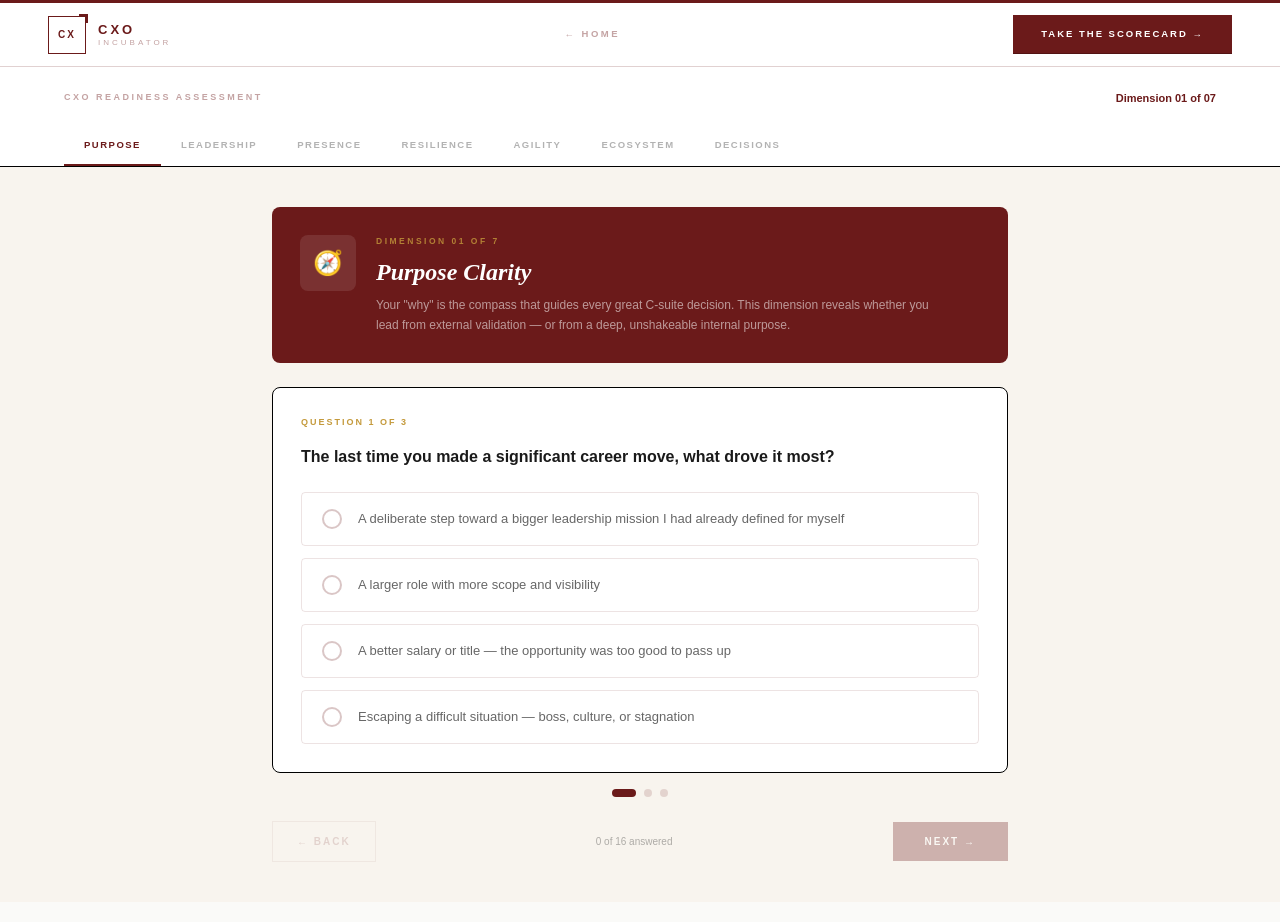
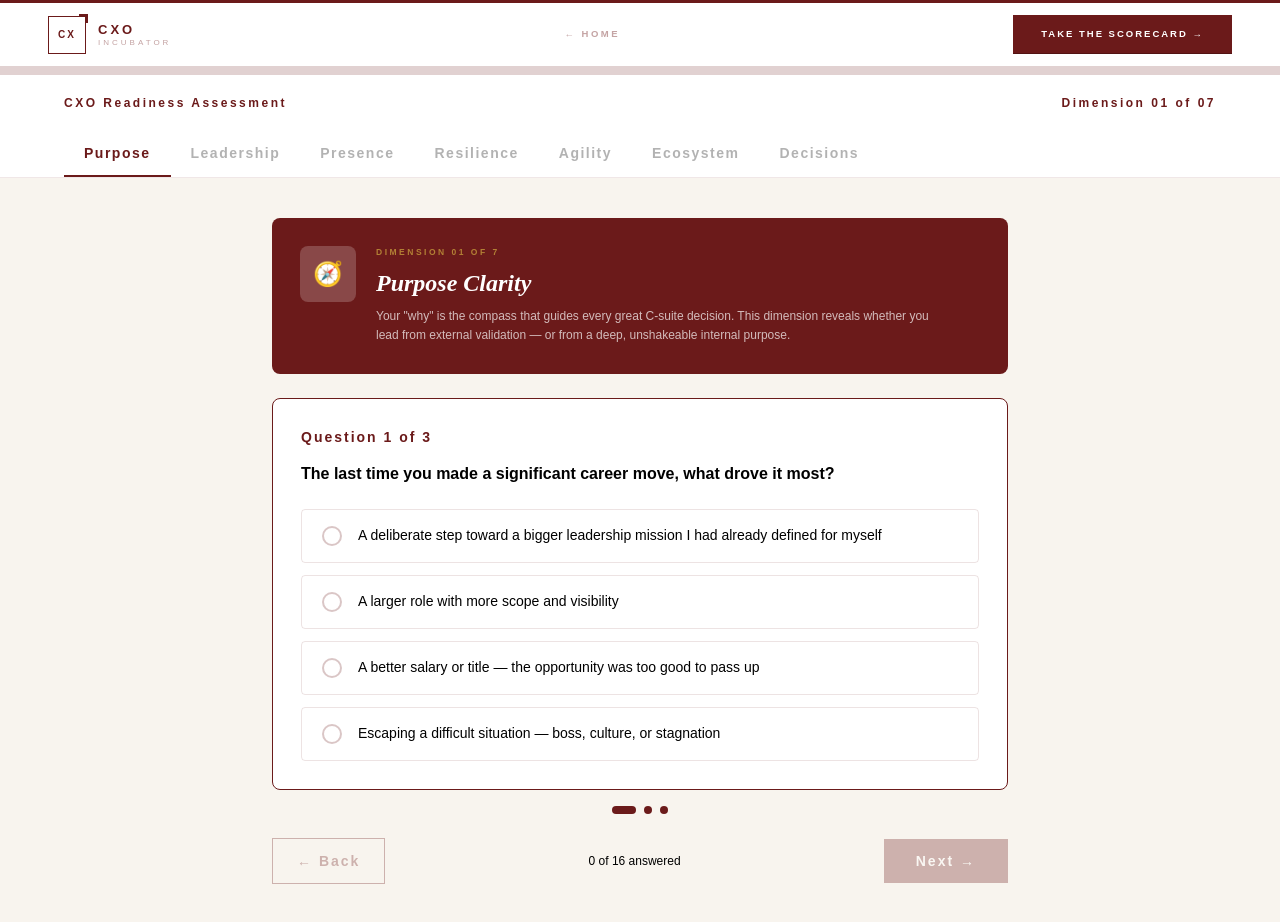
Before and after one commit to KumarVivekPathak/cxo-incubator-new, a React (Vite) app: page /assessment in a window 1280 px wide. Built offline with nearby package versions, Linux system fonts and the light colour scheme.

Commit message:
assessment

```diff
--- a/src/pages/assessment/Assessment.tsx
+++ b/src/pages/assessment/Assessment.tsx
@@ -240,24 +240,24 @@ export default function Assessment() {
   const isLast = dimIndex === DIMENSIONS.length - 1 && qIndex === dim.questions.length - 1;
 
   return (
-    <div className="min-h-screen bg-[#F8F4EE]">
+    <div className="min-h-screen bg-cream">
 
       {/* ── Assessment Navbar ── */}
-      <div className="bg-white border-b border-[#6B1A1A]/08 sticky top-0 z-50">
+      <div className="bg-white border-b border-maroon/10 sticky top-0 z-50">
         {/* Progress bar */}
-        <div className="h-[3px] bg-[#6B1A1A]/08">
+        <div className="h-2 bg-maroon/20">
           <div
-            className="h-full bg-[#C49A3C] transition-all duration-500"
+            className="h-full bg-maroon transition-all duration-500"
             style={{ width: `${progress}%` }}
           />
         </div>
 
         <div className="px-8 md:px-16">
           <div className="flex items-center justify-between h-14">
-            <p className="text-[9px] font-bold tracking-[2.5px] uppercase text-[#6B1A1A]/40">
+            <p className="text-xs font-semibold tracking-[2.5px] text-maroon">
               CXO Readiness Assessment
             </p>
-            <p className="text-[11px] font-bold text-[#6B1A1A]">
+            <p className="text-xs font-semibold tracking-[2.5px] text-maroon">
               Dimension {String(dimIndex + 1).padStart(2, "0")} of{" "}
               {String(DIMENSIONS.length).padStart(2, "0")}
             </p>
@@ -269,11 +269,11 @@ export default function Assessment() {
               <button
                 key={d.id}
                 onClick={() => { setDimIndex(i); setQIndex(0); }}
-                className={`px-5 py-3 text-[9.5px] font-bold tracking-[1.5px] uppercase border-b-2 transition-colors duration-200 whitespace-nowrap ${
+                className={`px-5 py-3 text-sm font-bold tracking-[1.5px] border-b-2 transition-colors duration-200 whitespace-nowrap ${
                   i === dimIndex
-                    ? "border-[#6B1A1A] text-[#6B1A1A]"
+                    ? "border-maroon text-maroon"
                     : i < dimIndex
-                    ? "border-[#C49A3C]/40 text-[#C49A3C]/60"
+                    ? "border-maroon text-maroon"
                     : "border-transparent text-black/30"
                 }`}
               >
@@ -288,8 +288,8 @@ export default function Assessment() {
       <div className="max-w-3xl mx-auto px-4 py-10">
 
         {/* Dimension header card */}
-        <div className="bg-[#6B1A1A] rounded-lg p-7 mb-6 flex gap-5 items-start">
-          <div className="w-14 h-14 bg-white/10 rounded-lg flex items-center justify-center flex-shrink-0 text-2xl">
+        <div className="bg-maroon rounded-lg p-7 mb-6 flex gap-5 items-start">
+          <div className="w-14 h-14 bg-white/20 rounded-lg flex items-center justify-center text-2xl">
             {dim.icon}
           </div>
           <div>
@@ -300,19 +300,19 @@ export default function Assessment() {
             <h2 className="text-2xl font-bold text-white font-serif italic mb-2">
               {dim.title}
             </h2>
-            <p className="text-[12px] text-white/55 leading-relaxed max-w-xl">
+            <p className="text-xs text-white/70 leading-relaxed max-w-xl">
               {dim.description}
             </p>
           </div>
         </div>
 
         {/* Question card */}
-        <div className="bg-white border border-[#6B1A1A]/08 rounded-lg p-7 mb-4">
-          <p className="text-[9px] font-bold tracking-[2px] uppercase text-[#C49A3C] mb-4">
+        <div className="bg-white border border-maroon rounded-lg p-7 mb-4">
+          <p className="text-sm font-bold tracking-[2px] text-maroon mb-4">
             Question {qIndex + 1} of {dim.questions.length}
           </p>
 
-          <h3 className="text-[16px] font-semibold text-[#1A1A1A] leading-snug mb-6">
+          <h3 className="text-md font-semibold text-black leading-snug mb-6">
             {question.text}
           </h3>
 
@@ -324,23 +324,23 @@ export default function Assessment() {
                 onClick={() => handleSelect(i)}
                 className={`flex items-center gap-4 w-full text-left px-5 py-4 border rounded-sm transition-all duration-200 ${
                   selected === i
-                    ? "border-[#6B1A1A] bg-[#6B1A1A]/04"
-                    : "border-[#6B1A1A]/12 hover:border-[#6B1A1A]/30 hover:bg-[#F8F4EE]"
+                    ? "border-maroon bg-maroon/04"
+                    : "border-maroon/12 hover:border-maroon/30 hover:bg-cream"
                 }`}
               >
                 {/* Radio circle */}
-                <div className={`w-5 h-5 rounded-full border-2 flex-shrink-0 flex items-center justify-center transition-colors duration-200 ${
+                <div className={`w-5 h-5 rounded-full border-2 flex items-center justify-center transition-colors duration-200 ${
                   selected === i
-                    ? "border-[#6B1A1A] bg-[#6B1A1A]"
-                    : "border-[#6B1A1A]/25"
+                    ? "border-maroon bg-maroon"
+                    : "border-maroon/25"
                 }`}>
                   {selected === i && (
                     <div className="w-2 h-2 rounded-full bg-white" />
                   )}
                 </div>
 
-                <span className={`text-[13px] leading-snug transition-colors duration-200 ${
-                  selected === i ? "text-[#6B1A1A] font-medium" : "text-black/60"
+                <span className={`text-sm leading-snug transition-colors duration-200 ${
+                  selected === i ? "text-maroon font-medium" : "text-black"
                 }`}>
                   {opt}
                 </span>
@@ -356,10 +356,10 @@ export default function Assessment() {
               key={i}
               className={`rounded-full transition-all duration-200 ${
                 i === qIndex
-                  ? "w-6 h-2 bg-[#6B1A1A]"
+                  ? "w-6 h-2 bg-maroon"
                   : answers[`${dimIndex}-${i}`] !== undefined
-                  ? "w-2 h-2 bg-[#C49A3C]"
-                  : "w-2 h-2 bg-[#6B1A1A]/15"
+                  ? "w-2 h-2 bg-gold"
+                  : "w-2 h-2 bg-maroon"
               }`}
             />
           ))}
@@ -370,19 +370,19 @@ export default function Assessment() {
           <button
             onClick={handleBack}
             disabled={dimIndex === 0 && qIndex === 0}
-            className="px-6 py-3 text-[10px] font-bold tracking-[2px] uppercase border border-[#6B1A1A]/20 text-[#6B1A1A]/50 hover:border-[#6B1A1A]/40 hover:text-[#6B1A1A] disabled:opacity-30 disabled:cursor-not-allowed transition-all duration-200"
+            className="px-6 py-3 text-sm font-bold tracking-[2px] border border-maroon text-maroon hover:border-maroon/40 hover:text-maroon/80 disabled:opacity-30 disabled:cursor-not-allowed transition-all duration-200"
           >
             ← Back
           </button>
 
-          <p className="text-[10px] text-black/30">
+          <p className="text-xs text-black">
             {answeredSoFar + (selected !== undefined ? 1 : 0)} of {totalQuestions} answered
           </p>
 
           <button
             onClick={handleNext}
             disabled={selected === undefined}
-            className="relative overflow-hidden group px-8 py-3 text-[10px] font-bold tracking-[2px] uppercase bg-[#6B1A1A] text-white disabled:opacity-30 disabled:cursor-not-allowed transition-opacity duration-200"
+            className="relative overflow-hidden group px-8 py-3 text-sm font-bold tracking-[2px] bg-maroon text-white disabled:opacity-30 disabled:cursor-not-allowed transition-opacity duration-200"
           >
             <span className="relative z-10">
               {isLast ? "See My Results →" : "Next →"}
```
